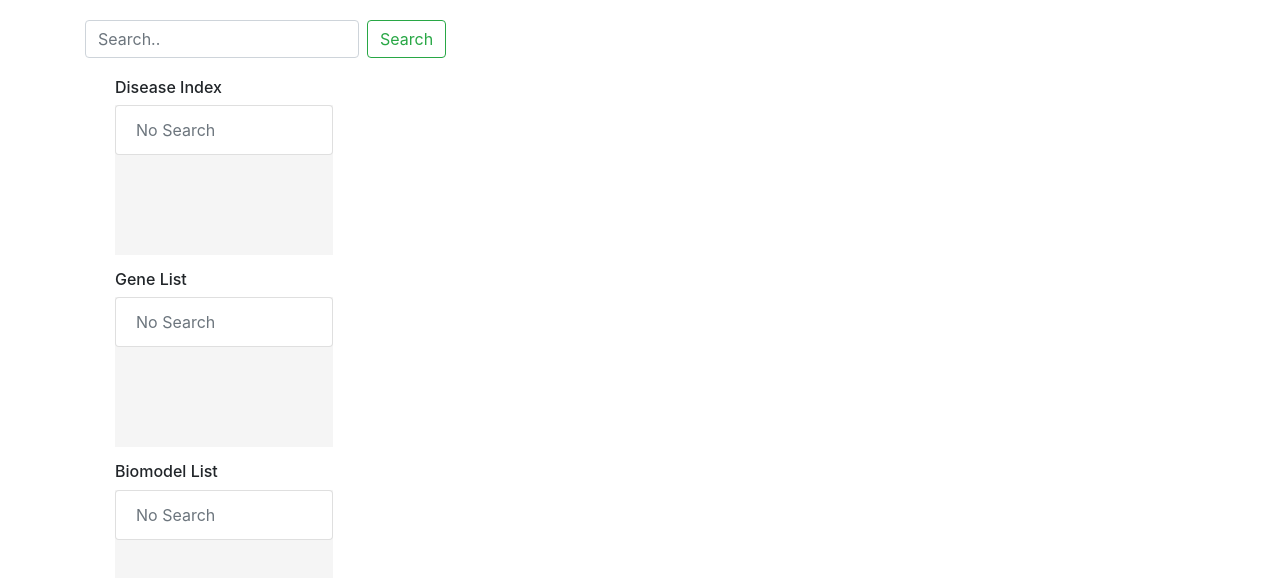
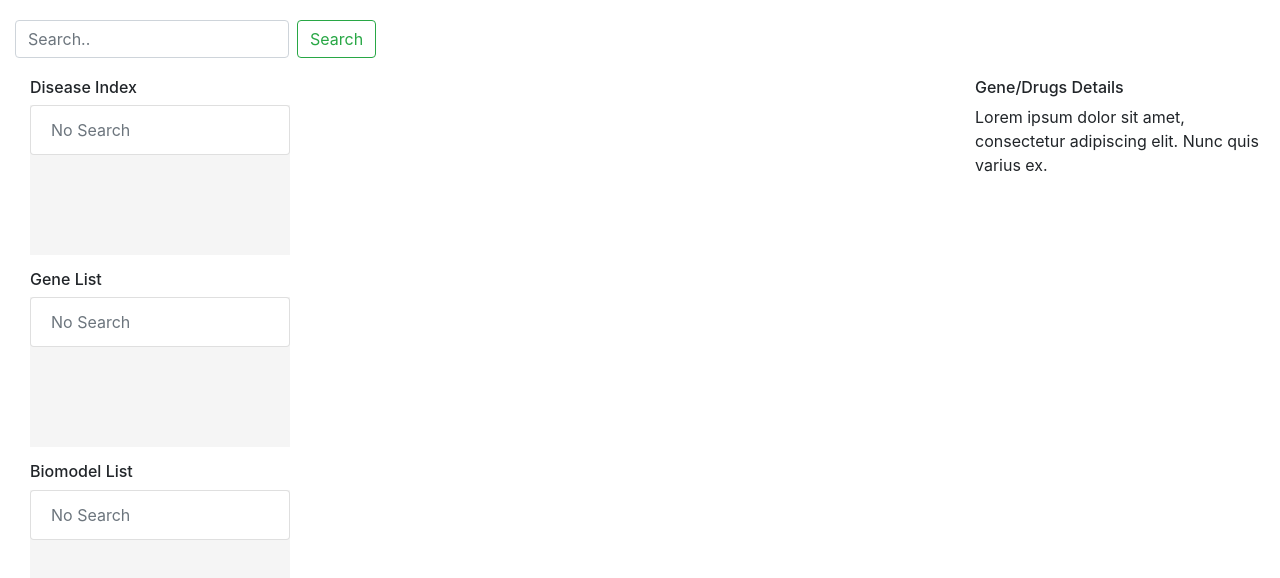
Before and after one commit to STARInformatics/biomed-workbench, a React (Create React App) app in the folder frontend/: page / in a window 1280 px wide. Shown: the top 578 px of the page. Built offline with nearby package versions, Linux system fonts and the light colour scheme.

Commit message:
minor styling changes

```diff
--- a/frontend/src/App.js
+++ b/frontend/src/App.js
@@ -21,6 +21,20 @@ class ImageView extends React.Component {
 		return (
 			<div>
                 <img src={this.props.src}/>
+			</div>
+		)
+	}
+}
+
+class ImageDescription extends React.Component {
+    constructor(props) {
+		super(props);
+    }
+    render() {
+        return (
+            <div>
+                <h6>Gene/Drugs Details </h6>
+                <p>{this.props.text} </p>
             </div>
         )
     }
@@ -163,6 +177,7 @@ class App extends Component {
 			geneisClickEnabled: false,
 			bioisClickEnabled: false,
 			mondoSelected: '',
+            geneDescription: 'Lorem ipsum dolor sit amet, consectetur adipiscing elit. Nunc quis varius ex.'
 		}
 
 		this.handleMondoSearch = this.handleMondoSearch.bind(this);
@@ -231,8 +246,9 @@ class App extends Component {
 
 	render() {
 		return (
-			<div className="container">
+			<div className="container-fluid">
                 <SearchBar handleSearch={this.handleMondoSearch} handleTextChange={this.handleTextChange}/>
+                <div className="row">
                     <div className="col-sm-3">
                             <MondoList
                                 mondoList={this.state.mondoList}
@@ -248,7 +264,13 @@ class App extends Component {
                                 onClick={this.handlePathwayClick}
                             />
                     </div>
+                    <div className="col-sm-6">
                         <ImageView src={this.state.imgSrc} />
+                    </div>
+                    <div className="col-sm-3">
+                        <ImageDescription text={this.state.geneDescription} />
+                    </div>
+                </div>
             </div>
 		);
   }
```
Lines whose indentation alone changed are shown as unchanged.
